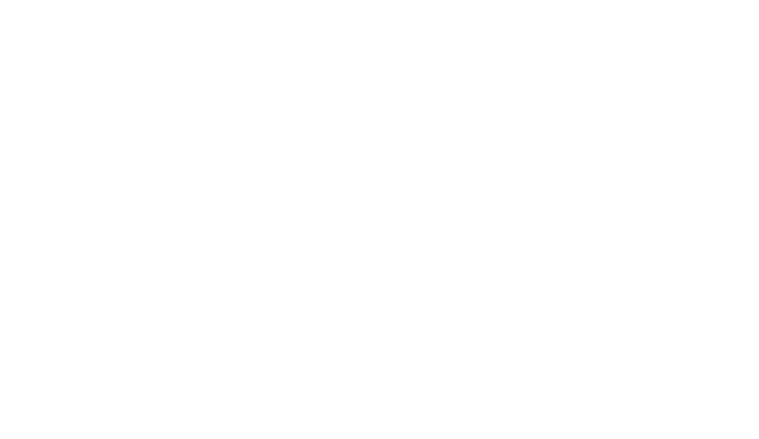
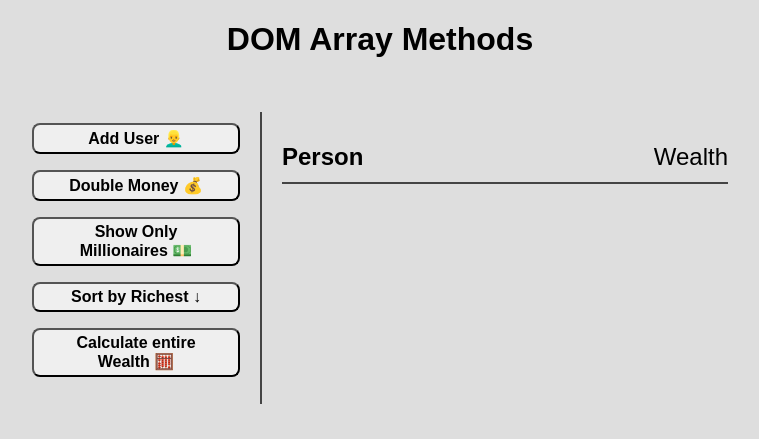
Before and after one commit to KaloyanDaskalov/20-Vanilla-JS-Web-projects-by-Brat-Traversy, a plain HTML site: page dom-array-methods/index.html in a window 1280 px wide. Shown: the whole page, without its empty margins (260-1019 px from the left). Drawn offline with Linux system fonts and the light colour scheme.

Commit message:
adding html and css to array-methods project

```diff
--- a/dom-array-methods/index.html
+++ b/dom-array-methods/index.html
@@ -7,6 +7,21 @@
     <title>Dom Array Methods</title>
   </head>
   <body>
+    <h1>DOM Array Methods</h1>
+
+    <div class="container">
+      <aside>
+        <button id="add-user">Add User 👱‍♂️</button>
+        <button id="double">Double Money 💰</button>
+        <button id="show-millionaires">Show Only Millionaires 💵</button>
+        <button id="sort">Sort by Richest ↓</button>
+        <button id="calculate-wealth">Calculate entire Wealth 🧮</button>
+      </aside>
+
+      <main id="main">
+        <h2><strong>Person</strong> Wealth</h2>
+      </main>
+    </div>
     <script src="./script.js"></script>
   </body>
 </html>
--- a/dom-array-methods/style.css
+++ b/dom-array-methods/style.css
@@ -0,0 +1,73 @@
+* {
+  box-sizing: border-box;
+}
+
+body {
+  background-color: #dedede;
+  font-family: Arial, Helvetica, sans-serif;
+  min-height: 100vh;
+  display: flex;
+  flex-direction: column;
+  align-items: center;
+  margin: 0;
+}
+
+.container {
+  display: flex;
+  padding: 2rem;
+  margin: 0 auto;
+  max-width: 100%;
+  width: 800px;
+}
+
+aside {
+  padding: 0.7rem 1.25rem;
+  width: 250px;
+  border-right: 2px solid #444;
+}
+
+button {
+  display: block;
+  cursor: pointer;
+  width: 100%;
+  margin-bottom: 1rem;
+  padding: 0.25rem 1rem;
+  font-size: 1rem;
+  border-radius: 0.5rem;
+  font-weight: bold;
+}
+
+button:hover {
+  background-color: transparent;
+}
+
+main {
+  flex: 1;
+  padding: 0.7rem 1.25rem;
+}
+
+h2 {
+  border-bottom: 2px solid #444;
+  padding-bottom: 0.7rem;
+  display: flex;
+  justify-content: space-between;
+  font-weight: 300;
+  margin-bottom: 1.25rem;
+}
+
+h3 {
+  background-color: #fff;
+  border-bottom: 2px solid #444;
+  padding: 0.7rem;
+  display: flex;
+  justify-content: space-between;
+  font-weight: 300;
+  margin-top: 1.25rem;
+}
+
+.person {
+  display: flex;
+  justify-content: space-between;
+  font-size: 1.25rem;
+  margin-bottom: 0.7rem;
+}
```
